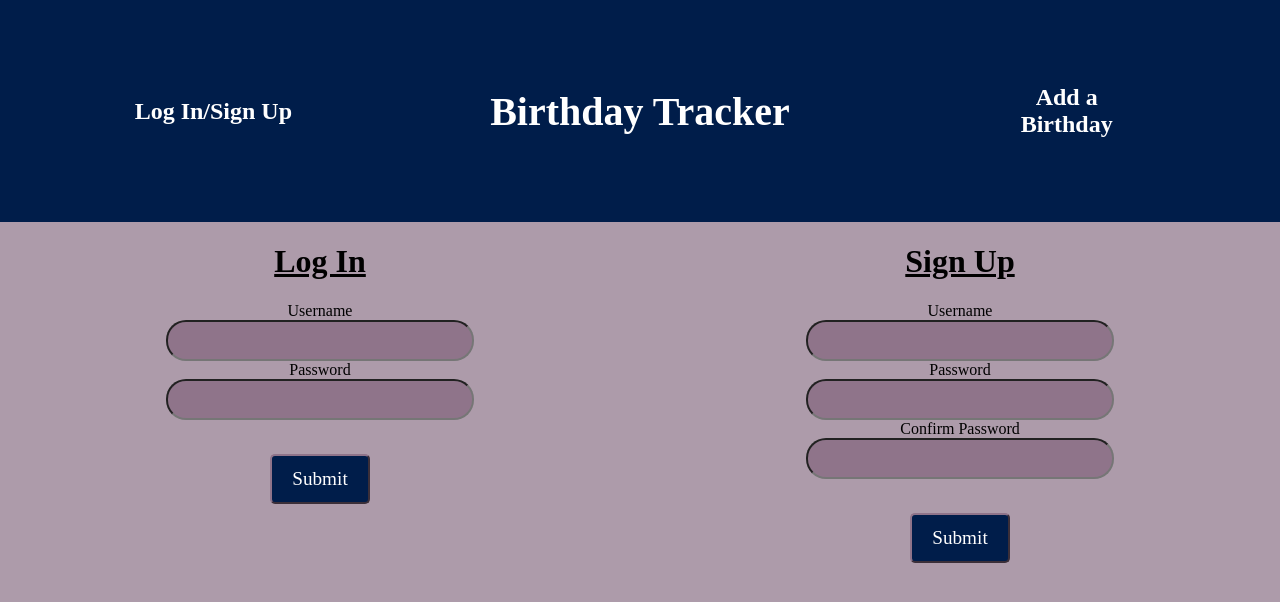
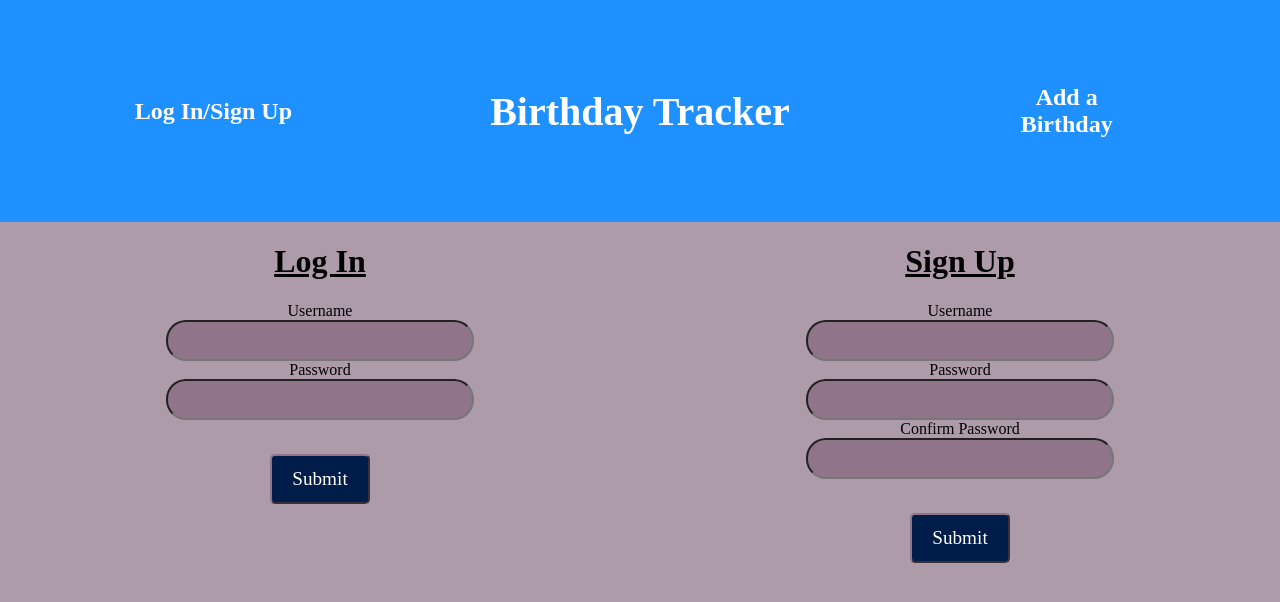
Before and after one commit to cbullard0414/bdayApp, a React (Vite) app: page /account in a window 1280 px wide. Shown: the top 602 px of the page. Built offline with nearby package versions, Linux system fonts and the light colour scheme; a web font is replaced by a local one.

Commit message:
Changed a few colors around, mostly just poking about.

```diff
--- a/src/components/Login-Signup/index.css
+++ b/src/components/Login-Signup/index.css
@@ -140,6 +140,10 @@
     color: white;
 }
 
+#signupbutton:hover{
+    cursor: pointer;
+}
+
 #signupsubmit{
     display: grid;
     grid-row: 4/6;
--- a/src/components/NavBar/index.css
+++ b/src/components/NavBar/index.css
@@ -3,7 +3,7 @@
 #navbar{
     width: 100vw;
     height: 222px;
-    background-color: #001d4a;
+    background-color: dodgerblue;
     color: #ffffff;
     display: grid;
     grid-template-columns: 1fr 1fr 1fr;
```
